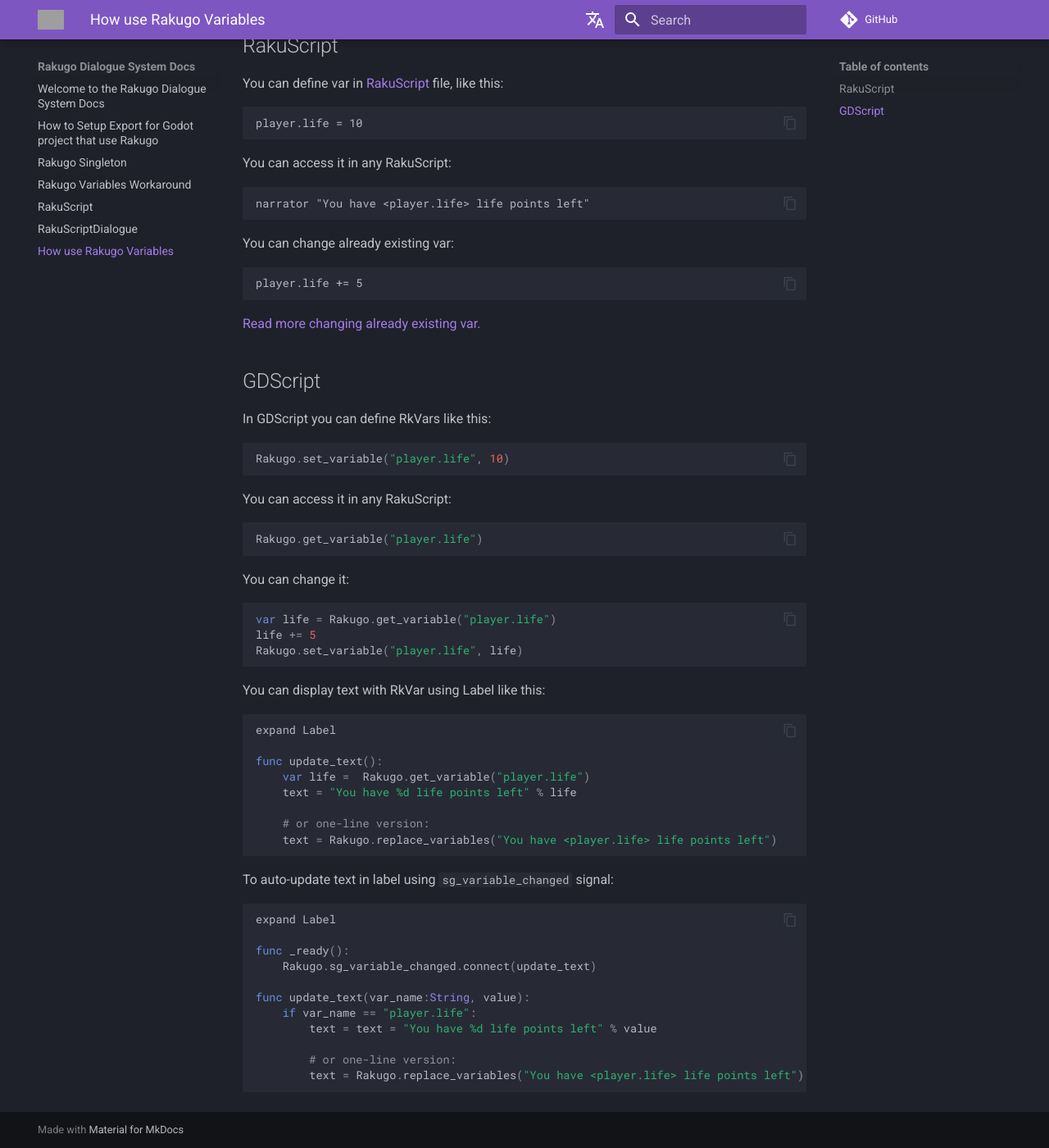
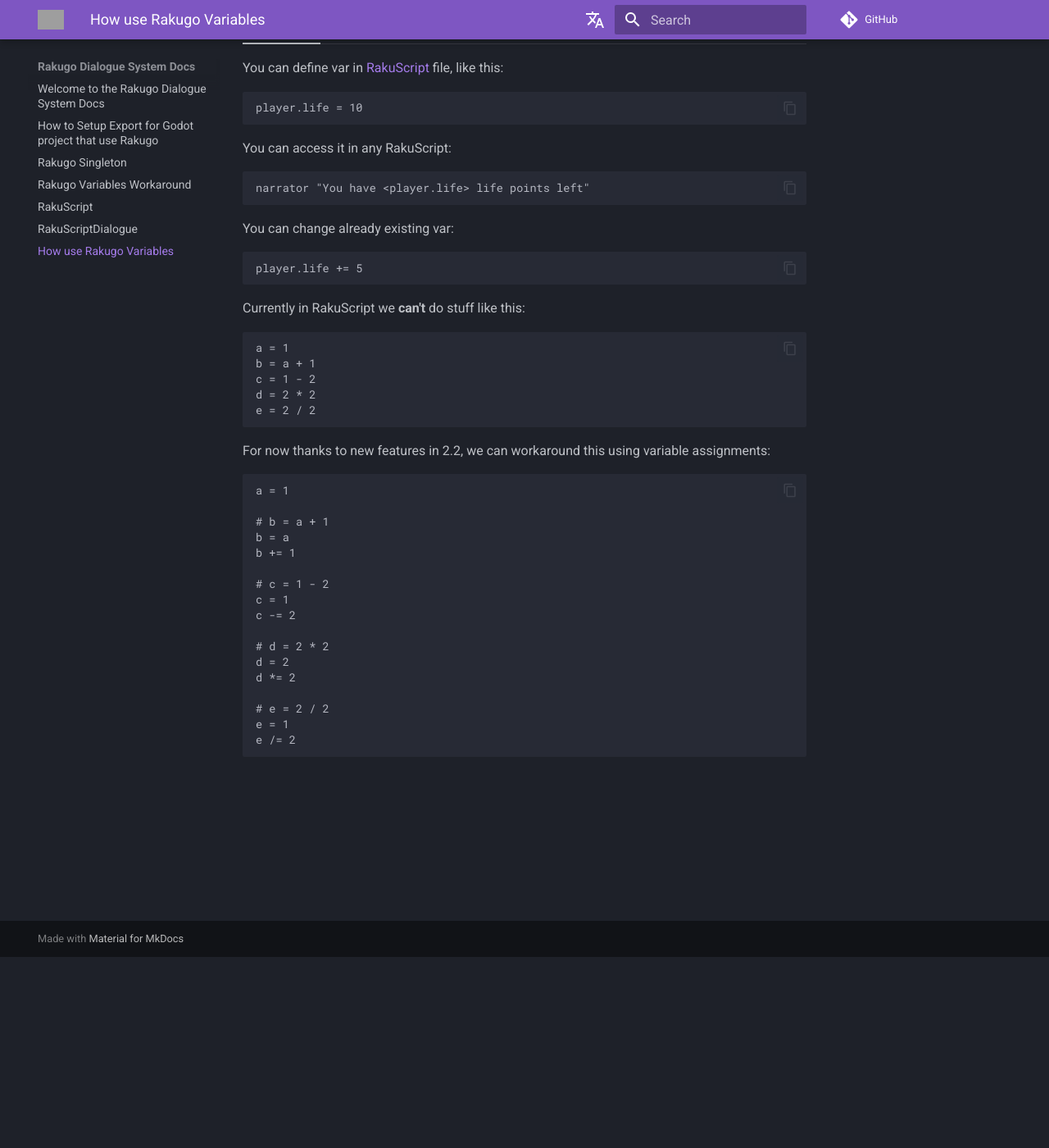
Before and after one commit to rakugoteam/rakugo-docs, an MkDocs documentation site: the page built from docs/rkvars.md, in a window 1280 px wide and 1400 px high, scrolled down 233 px. Shown: the whole window at 82% size. Built offline with MkDocs 1.6.1 and Material for MkDocs 9.7.7, drawn with Linux system fonts in a browser that asks for light colours; comment, search, counter and statistics services are not loaded; the version menu is left out; grey boxes are pictures that could not be loaded.

Commit message:
add tabs, fix links and reformat text, merge workarounds and rkvars in one

````diff
--- a/docs/rkvars.md
+++ b/docs/rkvars.md
@@ -3,66 +3,95 @@
 Rakugo Variables are called _RkVar_ for short.
 They are global, and accessible from both RkScript and GDScript.
 
-## RakuScript
-You can define var in [RakuScript] file, like this:
-```renpy
-player.life = 10
-```
-You can access it in any RakuScript:
-```renpy
-narrator "You have <player.life> life points left"
-```
+=== "RakuScript"
 
-You can change already existing var:
-```renpy
-player.life += 5
-```
-[Read more changing already existing var.]
+	You can define var in [RakuScript] file, like this:
+	```renpy
+	player.life = 10
+	```
+	You can access it in any RakuScript:
+	```renpy
+	narrator "You have <player.life> life points left"
+	```
 
-## GDScript
-In GDScript you can define RkVars like this:
-```gdscript
-Rakugo.set_variable("player.life", 10)
-```
-You can access it in any RakuScript:
-```gdscript
-Rakugo.get_variable("player.life")
-```
-You can change it:
-```gdscript
-var life = Rakugo.get_variable("player.life")
-life += 5
-Rakugo.set_variable("player.life", life)
-```
-You can display text with RkVar using Label like this:
-```gdscript
-expand Label
+	You can change already existing var:
+	```renpy
+	player.life += 5
+	```
 
-func update_text():
-	var life =  Rakugo.get_variable("player.life")
-	text = "You have %d life points left" % life
+	Currently in RakuScript we **can't** do stuff like this:
+	```renpy
+	a = 1
+	b = a + 1
+	c = 1 - 2
+	d = 2 * 2
+	e = 2 / 2
+	```
 
-	# or one-line version:
-	text = Rakugo.replace_variables("You have <player.life> life points left")
-```
+	For now thanks to new features in 2.2,
+	we can workaround this using variable assignments:
+	```renpy
+	a = 1
 
-To auto-update text in label using `sg_variable_changed` signal:
+	# b = a + 1
+	b = a
+	b += 1
 
-```gdscript
-expand Label
+	# c = 1 - 2
+	c = 1
+	c -= 2
 
-func _ready():
-	Rakugo.sg_variable_changed.connect(update_text)
+	# d = 2 * 2
+	d = 2
+	d *= 2
 
-func update_text(var_name:String, value):
-	if var_name == "player.life":
-		text = text = "You have %d life points left" % value
+	# e = 2 / 2
+	e = 1
+	e /= 2
+	```
+
+=== "GDScript"
+
+	In GDScript you can define RkVars like this:
+	```gdscript
+	Rakugo.set_variable("player.life", 10)
+	```
+	You can access it in any RakuScript:
+	```gdscript
+	Rakugo.get_variable("player.life")
+	```
+	You can change it:
+	```gdscript
+	var life = Rakugo.get_variable("player.life")
+	life += 5
+	Rakugo.set_variable("player.life", life)
+	```
+	You can display text with RkVar using Label like this:
+	```gdscript
+	expand Label
+
+	func update_text():
+		var life =  Rakugo.get_variable("player.life")
+		text = "You have %d life points left" % life
 
 		# or one-line version:
 		text = Rakugo.replace_variables("You have <player.life> life points left")
-```
+	```
+	To auto-update text in label using `sg_variable_changed` signal:
 
+	```gdscript
+	expand Label
 
-[Read more changing already existing var.]: rakugo_variables_workaround.md
+	func _ready():
+		Rakugo.sg_variable_changed.connect(update_text)
+
+	func update_text(var_name:String, value):
+		if var_name == "player.life":
+			text = text = "You have %d life points left" % value
+
+			# or one-line version:
+			text = Rakugo.replace_variables("You have <player.life> life points left")
+	```
+
 [Rakugo Singleton]: rakugo_singleton.md
 [RakuScript]: rakuscript.md
````
